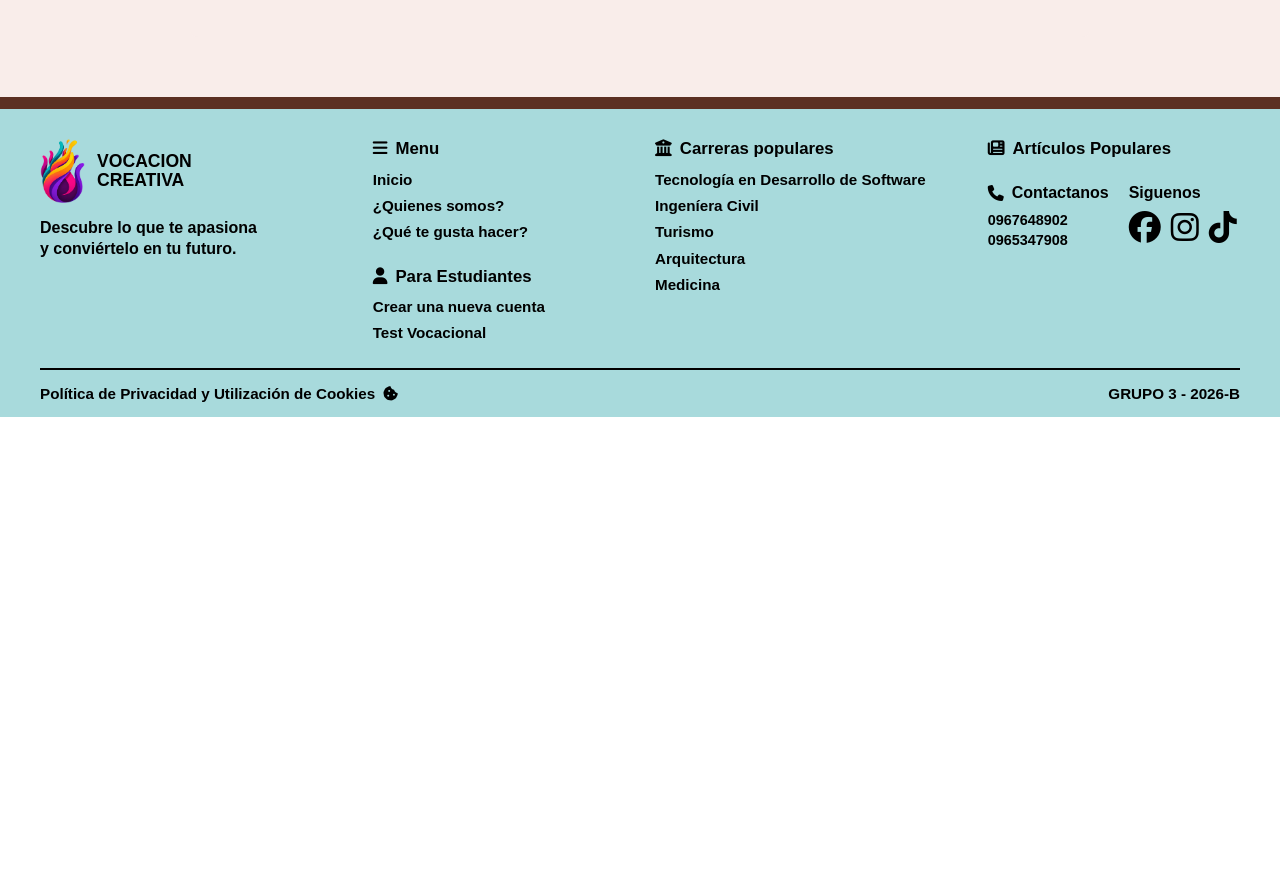
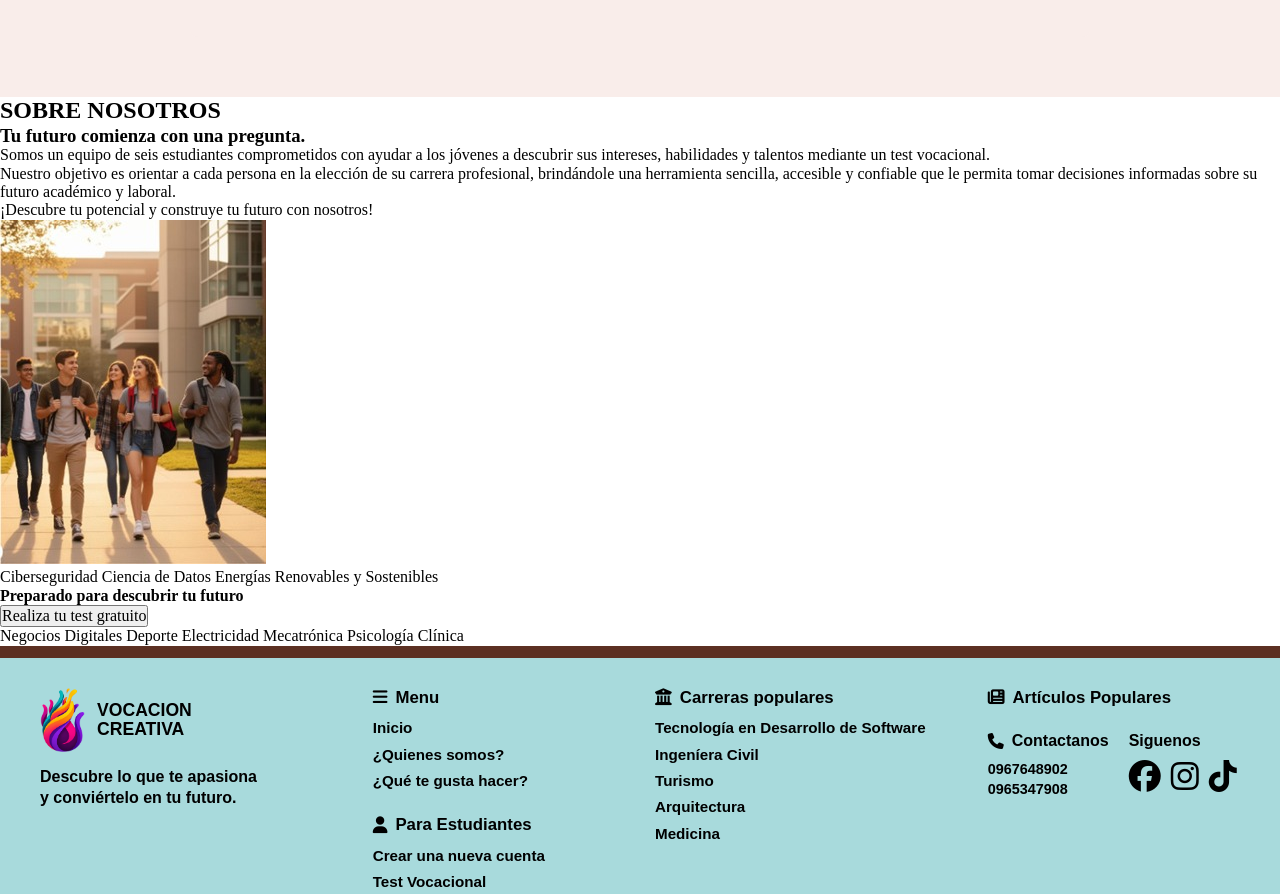
Before and after one commit to dannamorenojac/PROYECTO_DI, a plain HTML site: page index.html in a window 1280 px wide. Shown: the part 2856-3750 px from the top of the page. Before the commit the page ends 3273 px from the top, so only its background shows below. Drawn offline with Linux system fonts and the light colour scheme; a web font is replaced by a local one.

Commit message:
Add 'Sobre Nosotros' section to index.html

```diff
--- a/index.html
+++ b/index.html
@@ -298,7 +298,43 @@
 
 
     <!-- Start - Section Sobre Nosotros -->
+<section class="sobre-nosotros" id="sobre-nosotros">
+        <div class="contenedor-nosotros">
+            <div class="texto-nosotros">
+                <h2>SOBRE NOSOTROS</h2>
+                <h3>Tu futuro comienza con una pregunta.</h3>
+                <p>Somos un equipo de seis estudiantes comprometidos con ayudar a los jóvenes a descubrir sus intereses, habilidades y talentos mediante un test vocacional.</p>
+                <p>Nuestro objetivo es orientar a cada persona en la elección de su carrera profesional, brindándole una herramienta sencilla, accesible y confiable que le permita tomar decisiones informadas sobre su futuro académico y laboral.</p>
+                <p class="destacado">¡Descubre tu potencial y construye tu futuro con nosotros!</p>
+            </div>
 
+            <div class="imagen-nosotros">
+                <img src="src/images/somos.png" alt="Equipo de estudiantes">
+            </div>
+        </div>
+
+        <!-- Franja inferior de carreras -->
+        <div class="franja-carreras">
+            <div class="carreras-lista arriba">
+                <span>Ciberseguridad</span>
+                <span>Ciencia de Datos</span>
+                <span>Energías Renovables y Sostenibles</span>
+            </div>
+
+            <div class="cta-test">
+                <h4>Preparado para descubrir tu futuro</h4>
+                <button class="btn-test">Realiza tu test gratuito</button>
+            </div>
+
+            <div class="carreras-lista abajo">
+                <span>Negocios Digitales</span>
+                <span>Deporte</span>
+                <span>Electricidad</span>
+                <span>Mecatrónica</span>
+                <span>Psicología Clínica</span>
+            </div>
+        </div>
+    </section>
     <!-- End - Section Sobre Nosotros -->
 
 
```
